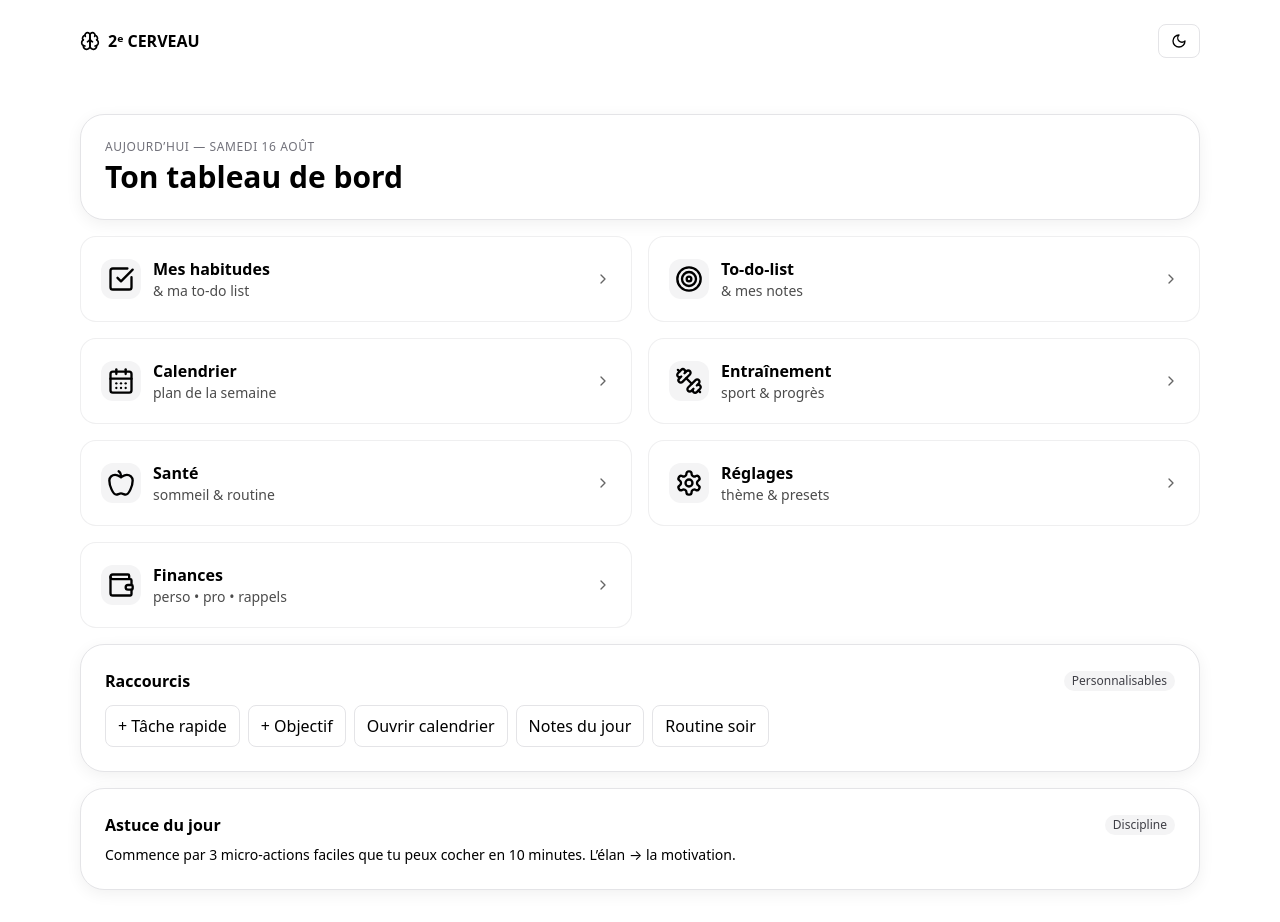
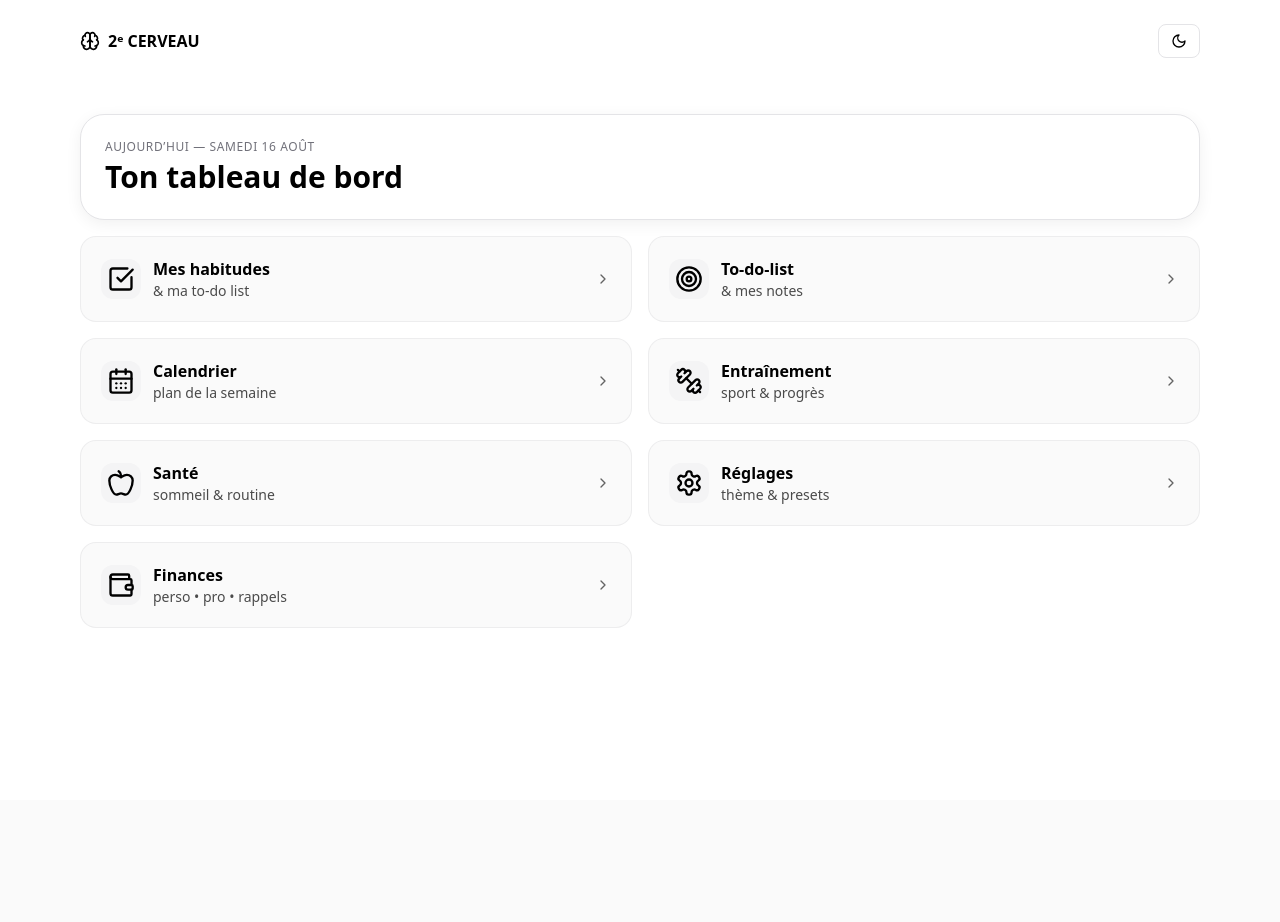
Before and after one commit to PaPyNoVa-84/Routine-All-Day, a React (Vite) app in the folder second-brain-weekly-react/: page / in a window 1280 px wide. After the commit the page ends 800 px from the top, so only its background shows below. Built offline with nearby package versions, Linux system fonts and the light colour scheme.

Commit message:
Update Home.jsx

```diff
--- a/second-brain-weekly-react/src/pages/Home.jsx
+++ b/second-brain-weekly-react/src/pages/Home.jsx
@@ -15,10 +15,12 @@ function Tile({ to, icon, title, subtitle }) {
   return (
     <Link
       to={to}
-      className="group relative block rounded-2xl border border-zinc-200/60 dark:border-slate-800 bg-white dark:bg-slate-950 p-4 md:p-5 hover:border-zinc-300 dark:hover:border-slate-700 transition"
+      className="group relative block rounded-2xl border border-zinc-200/60 dark:border-slate-800
+                 bg-zinc-50 dark:bg-slate-900 p-4 md:p-5 hover:border-zinc-300
+                 dark:hover:border-slate-700 transition"
     >
       <div className="flex items-center gap-3">
-        <div className="shrink-0 w-10 h-10 rounded-xl bg-zinc-100 dark:bg-slate-900 grid place-items-center">
+        <div className="shrink-0 w-10 h-10 rounded-xl bg-zinc-100 dark:bg-slate-800 grid place-items-center">
           {icon}
         </div>
         <div className="min-w-0">
@@ -92,32 +94,6 @@ export default function Home() {
           subtitle="perso • pro • rappels"
         />
       </div>
-
-      {/* Raccourcis (visuel simple, tu peux lier où tu veux) */}
-      <div className="card p-5 md:p-6">
-        <div className="flex items-center justify-between mb-3">
-          <div className="font-semibold">Raccourcis</div>
-          <span className="badge">Personnalisables</span>
-        </div>
-        <div className="flex flex-wrap gap-2">
-          <Link to="/goals" className="px-3 py-2 rounded-lg border border-zinc-200 dark:border-slate-800">+ Tâche rapide</Link>
-          <Link to="/goals" className="px-3 py-2 rounded-lg border border-zinc-200 dark:border-slate-800">+ Objectif</Link>
-          <Link to="/calendar" className="px-3 py-2 rounded-lg border border-zinc-200 dark:border-slate-800">Ouvrir calendrier</Link>
-          <Link to="/goals" className="px-3 py-2 rounded-lg border border-zinc-200 dark:border-slate-800">Notes du jour</Link>
-          <Link to="/habits" className="px-3 py-2 rounded-lg border border-zinc-200 dark:border-slate-800">Routine soir</Link>
-        </div>
-      </div>
-
-      {/* Astuce du jour (visuel) */}
-      <div className="card p-5 md:p-6">
-        <div className="flex items-center justify-between mb-2">
-          <div className="font-semibold">Astuce du jour</div>
-          <span className="badge">Discipline</span>
-        </div>
-        <div className="text-sm">
-          Commence par 3 micro-actions faciles que tu peux cocher en 10 minutes. L’élan → la motivation.
-        </div>
-      </div>
     </div>
   )
 }
```
